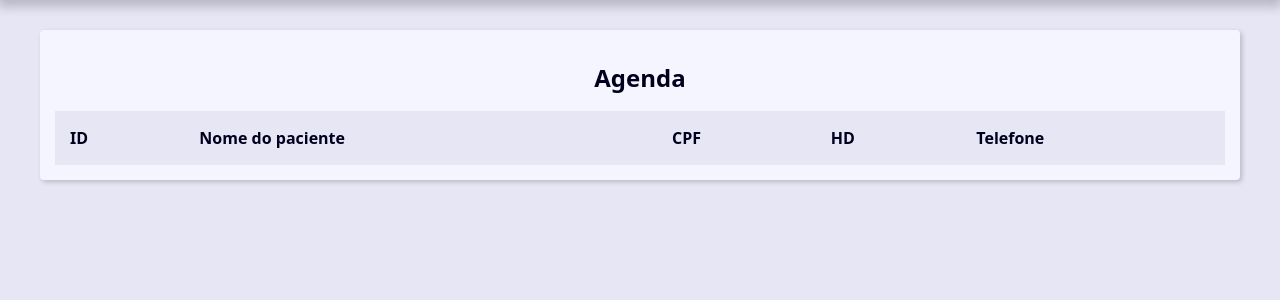
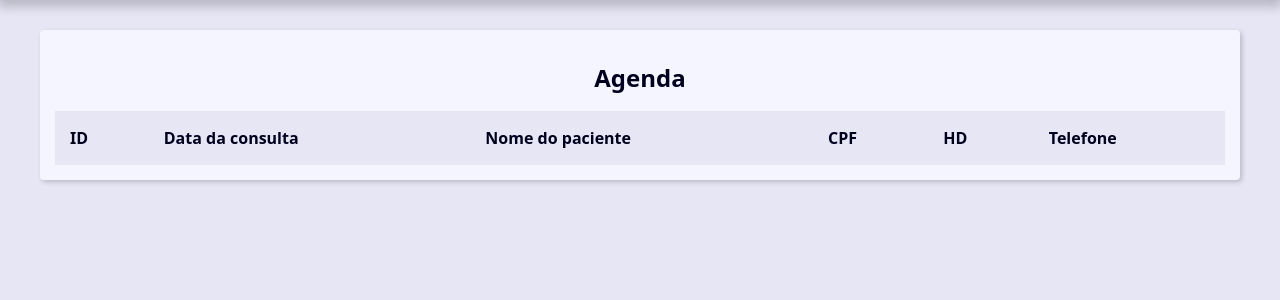
Before and after one commit to cwschopsjr/agenda, a Django app: template contact/templates/contact/agenda.html in a window 1280 px wide. Shown: the part 239-539 px from the top of the page. Run offline with Django 5.2, Linux system fonts and the light colour scheme; the template is opened without the code that fills it, so the values that code supplies are empty.

Commit message:
Criação do campo data_da_consulta

```diff
--- a/contact/admin.py
+++ b/contact/admin.py
@@ -4,10 +4,10 @@ from contact import models
 
 @admin.register(models.Contact)
 class ContactAdmin(admin.ModelAdmin):
-    list_display = 'id', 'nome_do_paciente', 'cpf', 'hd', 'telefone', 'show'
+    list_display = 'id', 'data_da_consulta', 'nome_do_paciente', 'cpf', 'telefone', 'show'
     ordering = '-id',
     # list_filter = 'last_name',
-    search_fields = 'id', 'nome_do_paciente', 'cpf', 'hd'
+    search_fields = 'id', 'data_da_consulta', 'nome_do_paciente', 'cpf', 'hd'
     list_per_page = 10
     list_max_show_all = 200
     list_editable = 'show',
--- a/contact/models.py
+++ b/contact/models.py
@@ -48,6 +48,7 @@ class Contact(models.Model):
 
     # unidade = models.ForeignKey(
     #     Units, on_delete=models.SET_NULL, blank=True, null=True)
+    data_da_consulta = models.DateField(auto_now=False, blank=True, null=True)
     cpf = models.CharField(max_length=11, blank=True, null=True)
     categoria = models.ForeignKey(
         Category, on_delete=models.SET_NULL, blank=True, null=True)
--- a/contact/templates/contact/agenda.html
+++ b/contact/templates/contact/agenda.html
@@ -9,6 +9,7 @@
             <thead>
                 <tr class="table-row table-row-header">
                     <th class="table-header">ID</th>
+                    <th class="table-header">Data da consulta</th>
                     <th class="table-header">Nome do paciente</th>
                     <th class="table-header">CPF</th>
                     <th class="table-header">HD</th>
@@ -22,6 +23,9 @@
                             <a class="table-link" href="{% url 'contact:contact' contact.id %}">
                                 {{contact.id}}
                             </a>
+                        </td>
+                        <td class="table-cel">
+                            {{contact.data_da_consulta}}
                         </td>
                         <td class="table-cel">
                             {{contact.nome_do_paciente}}
--- a/contact/templates/contact/contact.html
+++ b/contact/templates/contact/contact.html
@@ -6,6 +6,7 @@
             {{contact.nome_do_paciente}}
         </h1>
         <p><b>ID:</b> {{contact.id}}</p>
+        <p><b>Data da consulta:</b> {{contact.data_da_consulta}}</p>
         <p><b>CPF:</b> {{contact.cpf}}</p>
         <p><b>HD:</b> {{contact.hd}}</p>
         <p><b>Telefone:</b> {{contact.telefone}}</p>
--- a/contact/templates/contact/index.html
+++ b/contact/templates/contact/index.html
@@ -10,6 +10,7 @@
             <thead>
                 <tr class="table-row table-row-header">
                     <th class="table-header">ID</th>
+                    <th class="table-header">Data da consulta</th>
                     <th class="table-header">Nome do paciente</th>
                     <th class="table-header">CPF</th>
                     <th class="table-header">HD</th>
@@ -23,6 +24,9 @@
                             <a class="table-link" href="{% url 'contact:contact' contact.id %}">
                                 {{contact.id}}
                             </a>
+                        </td>
+                        <td class="table-cel">
+                            {{contact.data_da_consulta}}
                         </td>
                         <td class="table-cel">
                             {{contact.nome_do_paciente}}
--- a/contact/views/contact_views.py
+++ b/contact/views/contact_views.py
@@ -7,7 +7,7 @@ from contact.models import Contact
 def index(request):
     contacts = Contact.objects.filter(show=True).order_by('-id')
 
-    paginator = Paginator(contacts, 2)
+    paginator = Paginator(contacts, 20)
     page_number = request.GET.get('page')
     page_obj = paginator.get_page(page_number)
 
@@ -52,7 +52,7 @@ def search(request):
                 Q(hd__icontains=search_value))\
         .order_by('-id')
 
-    paginator = Paginator(contacts, 2)
+    paginator = Paginator(contacts, 20)
     page_number = request.GET.get('page')
     page_obj = paginator.get_page(page_number)
 
```
